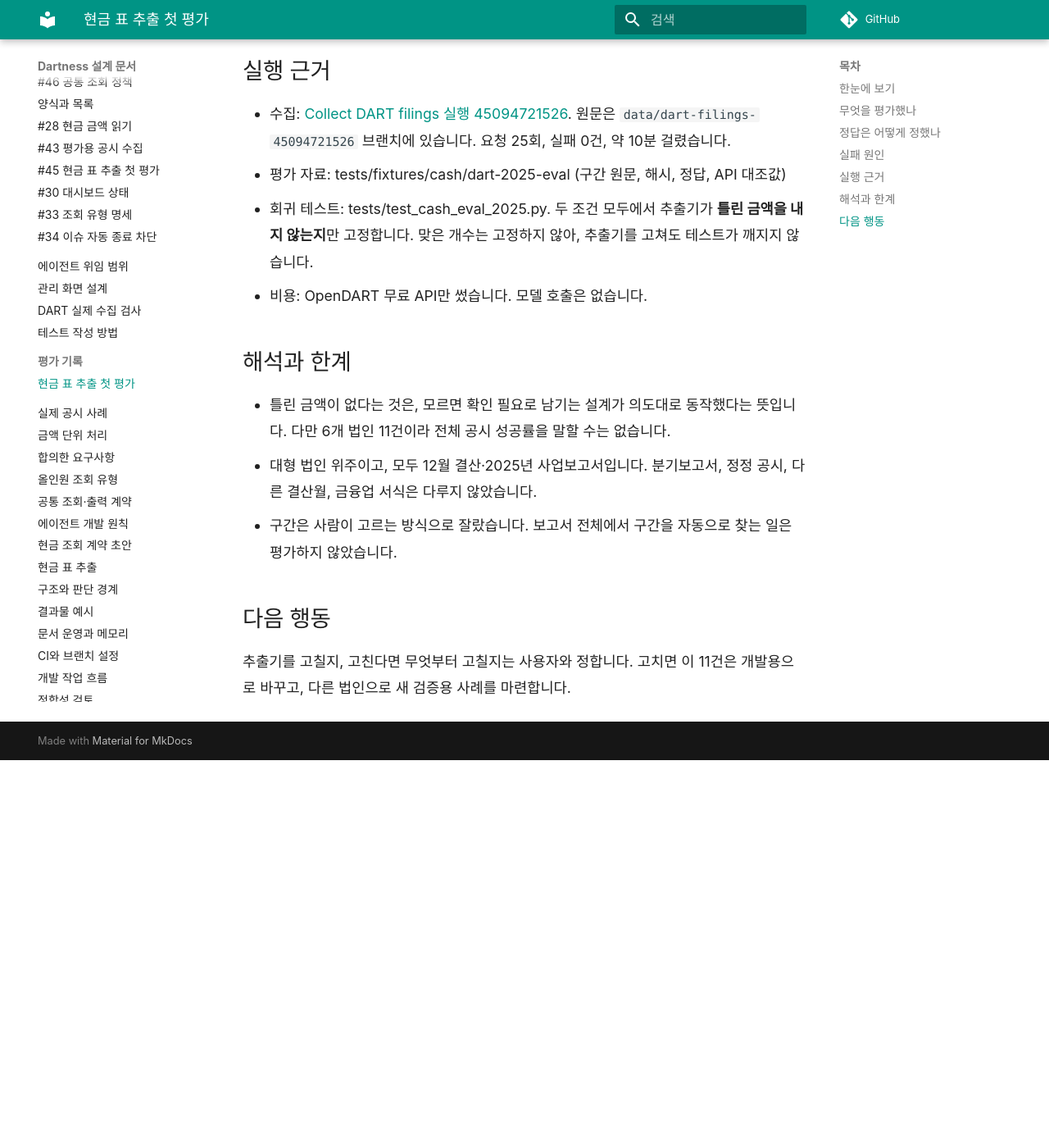
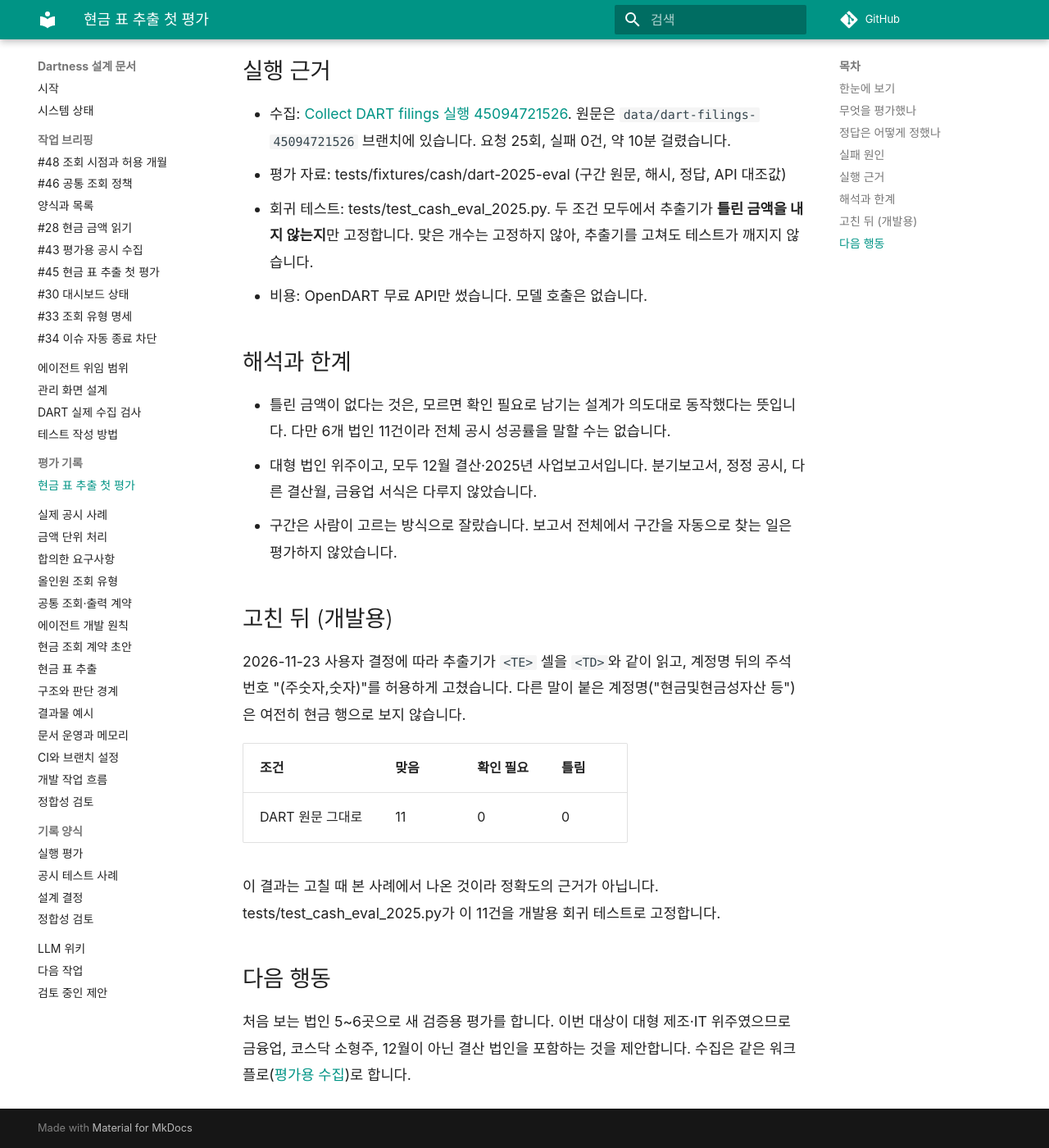
Before and after one commit to YUJAEYUN/Dartness, an MkDocs documentation site: the page built from docs/evaluations/cash-table-dart-2025.md, in a window 1280 px wide and 1400 px high, scrolled down 1812 px. Shown: the whole window at 82% size. Built offline with MkDocs 1.6.1 and Material for MkDocs 9.7.7, drawn with Linux system fonts in a browser that asks for light colours; comment, search, counter and statistics services are not loaded; before the commit the page ends 2739 px from its top, so only the background shows below that; some of the changed text lies outside the part shown.

Commit message:
현금 표 추출기가 DART 원문 TE 셀과 계정명 주석 번호를 읽도록 수정 (Refs #31)
첫 평가에서 DART 원문 11건을 읽지 못한 두 원인을 고쳤습니다. TE 셀을
TD와 같이 읽고, "현금및현금성자산 (주4,29)"처럼 주석 번호만 붙은 계정명을
허용합니다. 평가 11건은 이제 개발용이며 모두 원문에서 정답을 읽습니다.

Co-Authored-By: Claude Opus 5.5 <noreply@anthropic.com>
Claude-Session: https://claude.ai/code/session_01SFNVZo1LABcSz8jgpRx5fh

```diff
--- a/docs/cash-table-extraction.md
+++ b/docs/cash-table-extraction.md
@@ -4,7 +4,7 @@
 
 입력은 법인·보고서·연결/별도/개별 범위를 상위 단계가 확인해 선정한 HTML 구간입니다. 제목과 기간·단위 표, 그 다음 금액 표 두 개를 포함합니다. 이번 구현은 선정된 표 안에서 현금 행·요청 날짜 열·단위를 읽습니다. 전체 보고서에서 해당 절을 자동 선정하거나 법인·범위를 자동 판정하지 않습니다.
 
-처음 지원하는 구조는 기간 표의 `제 N 기 YYYY.MM.DD 현재`, 단위 표의 `(단위 : 원)` 등 기존 지원 원화 단위, 금액 표 첫 행의 `제 N 기` 열과 `현금및현금성자산` 행입니다. HTMLParser로 셀·행을 나누고 명시한 기간 형식만 인식합니다. 복잡한 표를 평탄화해 첫 숫자를 선택하지 않습니다.
+처음 지원하는 구조는 기간 표의 `제 N 기 YYYY.MM.DD 현재`, 단위 표의 `(단위 : 원)` 등 기존 지원 원화 단위, 금액 표 첫 행의 `제 N 기` 열과 `현금및현금성자산` 행입니다. 표 칸은 HTML의 `<TD>`·`<TH>`와 DART 원문 XML의 `<TE>`를 같은 방식으로 읽습니다. 계정명 뒤에 붙은 주석 번호(`(주4,29)`처럼 "주"와 숫자·쉼표만 든 괄호 하나)는 허용합니다. "현금및현금성자산 등"처럼 다른 말이 붙은 계정명은 현금 행으로 보지 않습니다. HTMLParser로 셀·행을 나누고 명시한 기간 형식만 인식합니다. 복잡한 표를 평탄화해 첫 숫자를 선택하지 않습니다.
 
 ## 입력과 출력
 
@@ -27,7 +27,7 @@
 
 ## 다른 법인 평가 결과
 
-2026-11-23 DART 2025 사업보고서 6곳(11건)으로 처음 평가했습니다. 틀린 금액은 없었지만, DART 원문 XML은 그대로 하나도 읽지 못했습니다. 원문이 표 셀을 `<TE>`로 쓰고, 일부 법인은 계정명 뒤에 "(주4,29)" 같은 주석 번호를 붙이기 때문입니다. 지금 지원하는 구조는 KIND HTML의 `<TD>` 셀과 정확한 계정명뿐입니다. 자세한 내용은 [평가 기록](evaluations/cash-table-dart-2025.md)에 있습니다.
+2026-11-23 DART 2025 사업보고서 6곳(11건)으로 처음 평가했습니다. 첫 실행에서는 틀린 금액은 없었지만 DART 원문 XML을 하나도 읽지 못했습니다. 원문이 표 셀을 `<TE>`로 쓰고, 일부 법인은 계정명 뒤에 "(주4,29)" 같은 주석 번호를 붙였기 때문입니다. 같은 날 두 형식을 지원하도록 고쳤고, 11건 모두 원문에서 정답을 읽습니다. 이 11건은 이제 개발용이므로, 정확도는 새 법인으로 다시 평가해야 합니다. 자세한 내용은 [평가 기록](evaluations/cash-table-dart-2025.md)에 있습니다.
 
 ## 실행하는 문서 예시
 
--- a/docs/evaluations/cash-table-dart-2025.md
+++ b/docs/evaluations/cash-table-dart-2025.md
@@ -1,6 +1,6 @@
 # 현금 표 추출 첫 평가 — DART 2025 사업보고서 6곳
 
-상태: 2026-11-23 첫 실행 결과입니다. 이 결과를 보고 추출기를 고치면, 이 사례들은 더 이상 별도 검증용이 아니라 개발용이 됩니다([테스트 작성 방법](../testing.md)).
+상태: 2026-11-23 첫 실행 결과와, 같은 날 이 결과를 보고 추출기를 고친 결과입니다. 고친 뒤로 이 11건은 별도 검증용이 아니라 개발용입니다([테스트 작성 방법](../testing.md)).
 
 ## 한눈에 보기
 
@@ -44,6 +44,16 @@ B 조건에서 맞은 7건은 단위가 원·백만원으로 섞여 있고 3개
 - 대형 법인 위주이고, 모두 12월 결산·2025년 사업보고서입니다. 분기보고서, 정정 공시, 다른 결산월, 금융업 서식은 다루지 않았습니다.
 - 구간은 사람이 고르는 방식으로 잘랐습니다. 보고서 전체에서 구간을 자동으로 찾는 일은 평가하지 않았습니다.
 
+## 고친 뒤 (개발용)
+
+2026-11-23 사용자 결정에 따라 추출기가 `<TE>` 셀을 `<TD>`와 같이 읽고, 계정명 뒤의 주석 번호 "(주숫자,숫자)"를 허용하게 고쳤습니다. 다른 말이 붙은 계정명("현금및현금성자산 등")은 여전히 현금 행으로 보지 않습니다.
+
+| 조건 | 맞음 | 확인 필요 | 틀림 |
+|---|---|---|---|
+| DART 원문 그대로 | 11 | 0 | 0 |
+
+이 결과는 고칠 때 본 사례에서 나온 것이라 정확도의 근거가 아닙니다. tests/test_cash_eval_2025.py가 이 11건을 개발용 회귀 테스트로 고정합니다.
+
 ## 다음 행동
 
-추출기를 고칠지, 고친다면 무엇부터 고칠지는 사용자와 정합니다. 고치면 이 11건은 개발용으로 바꾸고, 다른 법인으로 새 검증용 사례를 마련합니다.
+처음 보는 법인 5~6곳으로 새 검증용 평가를 합니다. 이번 대상이 대형 제조·IT 위주였으므로 금융업, 코스닥 소형주, 12월이 아닌 결산 법인을 포함하는 것을 제안합니다. 수집은 같은 워크플로([평가용 수집](../dart-live-check.md#evaluation-collection))로 합니다.
--- a/docs/system-status.md
+++ b/docs/system-status.md
@@ -37,7 +37,7 @@ flowchart LR
 | A | 조회 조건 입력 | 미구현 | [요구사항](requirements.md) | 템플릿 형식, 입력 검증 |
 | B | 법인·공시 찾기 | 일부 | src/dartness/dart_smoke.py, tests/test_dart_smoke.py, [수집 검사](dart-live-check.md) | 고정된 법인·공시 1건만 찾음. 임의 법인 검색, 정정 공시 선택 |
 | C | 원문 수집 | 일부 | src/dartness/dart_smoke.py, tests/test_dart_smoke.py, [수집 검사](dart-live-check.md) | 수동 실행 1건만 수집. 여러 법인 수집, 캐시 |
-| D | 현금 행·열 추출 | 일부 | src/dartness/cash_table.py, tests/test_cash_table.py, [지원 범위](cash-table-extraction.md), [첫 평가](evaluations/cash-table-dart-2025.md) | 선정된 단순 재무상태표 구간만 지원. DART 원문 XML의 TE 셀과 계정명 주석 번호 미지원(첫 평가에서 DART 원문 11건 중 0건 추출, 틀린 금액 0건). 절 자동 선정·주석 추출 |
+| D | 현금 행·열 추출 | 일부 | src/dartness/cash_table.py, tests/test_cash_table.py, [지원 범위](cash-table-extraction.md), [첫 평가](evaluations/cash-table-dart-2025.md) | 선정된 단순 재무상태표 구간만 지원(KIND HTML과 DART 원문 XML). 개발용 사례는 헬릭스미스와 DART 2025 6개 법인이며, 고친 뒤 새 법인으로 한 검증은 아직 없음. 절 자동 선정·주석 추출 |
 | E | 단위 정규화 | 구현 | src/dartness/amounts.py, tests/test_amounts.py, [금액 단위 처리](amounts.md) | 대시·괄호 음수 등 지원하지 않는 표기 |
 | F | 계약 검증 | 구현 | src/dartness/cash_contract.py, tests/test_cash_contract.py, [현금 계약](cash-query-contract.md) | 외부 JSON 입력, 근거의 사실 확인 |
 | G | 합계·차이 판정 | 미구현 | [정확성과 근거](requirements.md#accuracy) | 자동 차이 판정. 표시 기준만 합의됨 |
--- a/docs/wiki/index.md
+++ b/docs/wiki/index.md
@@ -6,7 +6,7 @@
 |---|---|
 | DART 실제 수집 | [수동 검사와 범위](../dart-live-check.md), [평가용 여러 법인 수집](../dart-live-check.md#evaluation-collection). 코드는 src/dartness/dart_collect.py, 워크플로는 .github/workflows/collect-filings.yml |
 | CI·브랜치 설정 | [검사와 설정 방법](../ci.md) |
-| 다른 법인 평가 결과 | [현금 표 추출 첫 평가](../evaluations/cash-table-dart-2025.md). 자료는 tests/fixtures/cash/dart-2025-eval, 테스트는 tests/test_cash_eval_2025.py |
+| 다른 법인 평가 결과 | [현금 표 추출 첫 평가와 수정 결과](../evaluations/cash-table-dart-2025.md). 자료는 tests/fixtures/cash/dart-2025-eval(현재 개발용), 테스트는 tests/test_cash_eval_2025.py |
 | 테스트·정답 사례 준비 | [테스트 절차](../testing.md), [실제 공시 초안](../cases/helixmith-cash.md) |
 | 테스트가 버그를 잡는지 확인 | [변이 테스트](../testing.md#mutation). 설정은 pyproject.toml의 [tool.mutmut], 대상은 src/dartness/cash_table.py |
 | 문서 예시 테스트 작성 | [작성 규칙](../testing.md#doc-examples). 로더는 tests/doc_examples.py, 연결 검사는 tests/test_docs_consistency.py |
--- a/docs/work-state.md
+++ b/docs/work-state.md
@@ -19,13 +19,13 @@ main에 다음 기능이 있습니다.
 
 - 공통 조회·시점·출력 정책을 [계약 초안](common-query-contract.md)과 대시보드에 반영했습니다. 모집단은 실행일 현재 세 시장 상장법인입니다. 최신 자료/기준일 지정·개월 선택지·달력 계산·최신 정정·출력 옵션은 합의했으며 실행 엔진은 아직 없습니다.
 - 이슈 #32는 열어 둔 상태를 유지합니다. 실행 가능한 라우터나 현금 외 추출 모듈은 아직 없습니다.
-- 이슈 #31: DART 2025 사업보고서 6곳(11건)으로 현금 표 추출을 처음 평가했습니다. 틀린 금액은 없지만 DART 원문은 0건 추출됐습니다(TE 셀, 계정명 주석 번호). 추출기를 고칠지 사용자와 정합니다. [평가 기록](evaluations/cash-table-dart-2025.md)
+- 이슈 #31: 첫 평가(DART 2025 6곳·11건)에서 원문 0건 추출 → 추출기가 DART 원문 `<TE>` 셀과 계정명 주석 번호를 읽도록 고쳐 11건 모두 추출(이제 개발용). 다음은 처음 보는 법인 5~6곳으로 새 검증용 평가입니다. [평가 기록](evaluations/cash-table-dart-2025.md)
 
 ## 다음에 정할 것
 
 - 직접 입력의 유효 범위·실행일 시간대를 정하고 실행 가능한 공통 요청·선택 결과 계약을 만듭니다.
 - 유형별 자산 범위·환율·평가 기준·사건·당사자와 금액 비교 정책은 미결입니다.
-- 첫 평가의 미추출 원인을 바탕으로 지원 범위 확장 여부를 정하고, 별도 검증용 사례를 준비합니다.
+- 새 검증용 평가 대상 법인을 정합니다. 금융업·코스닥 소형주·12월이 아닌 결산 법인 포함을 제안했습니다.
 
 ## 알려진 한계
 
```
Also changed, not shown: 5 other files.
